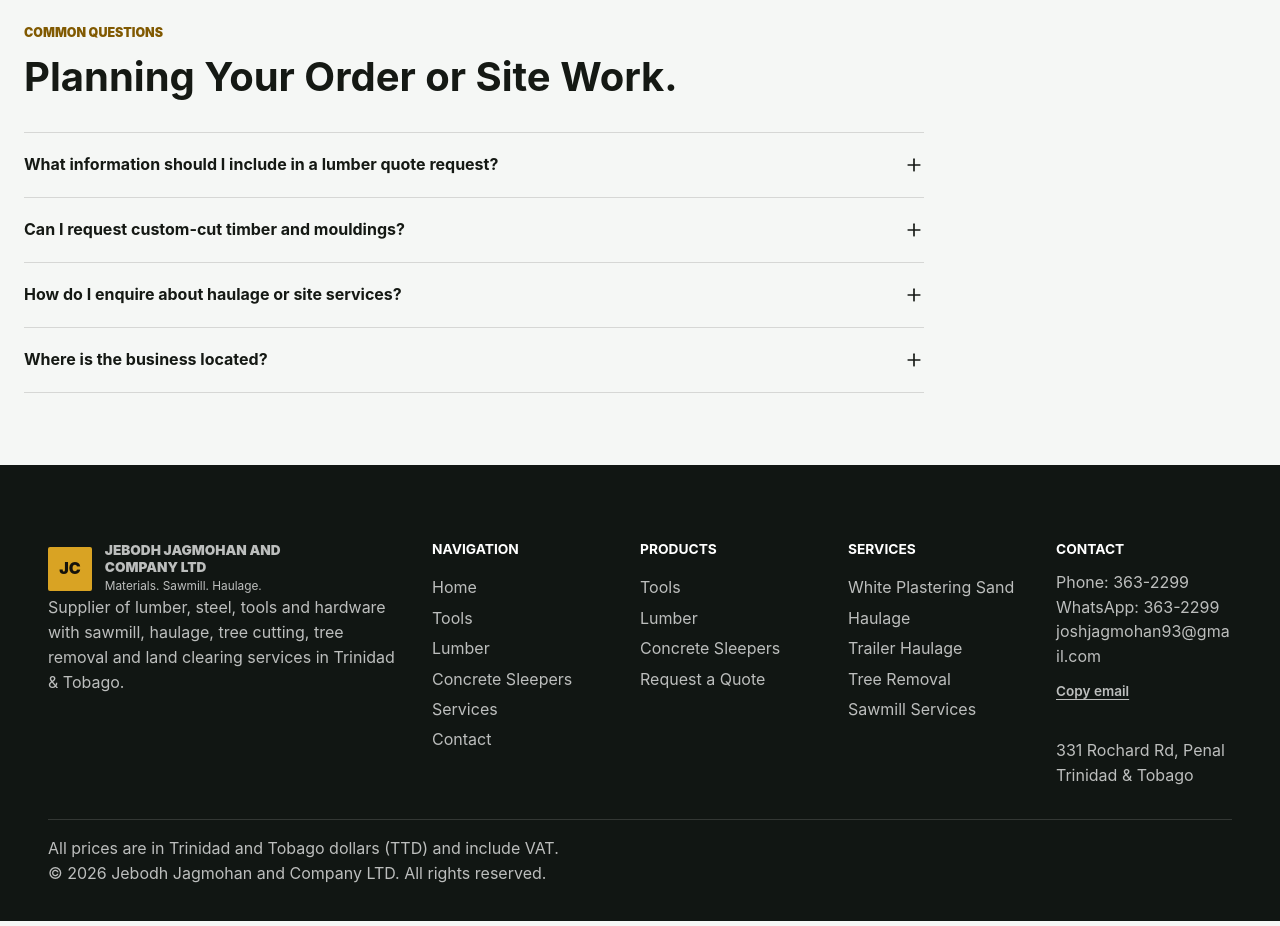
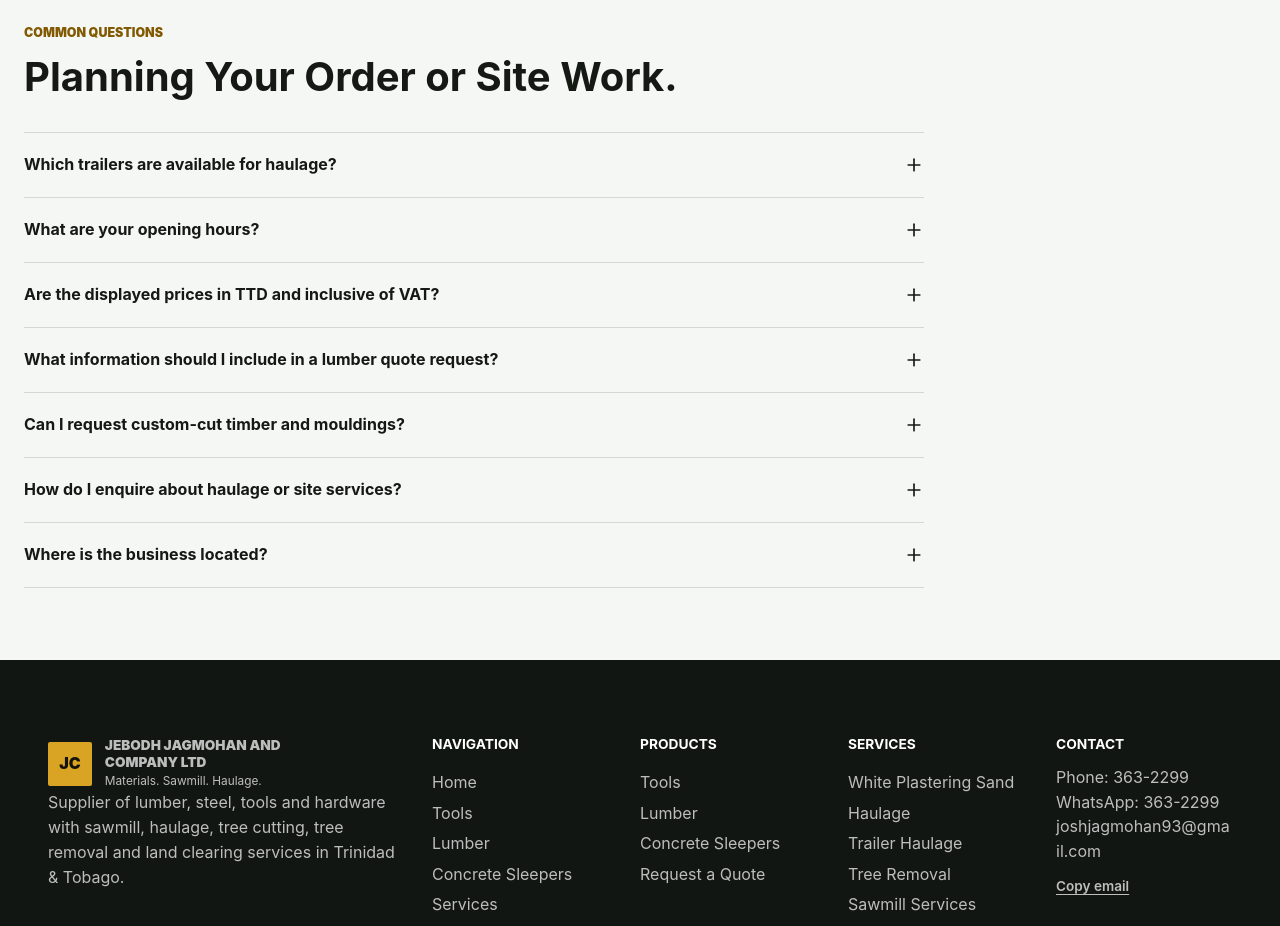
Before and after one commit to JustinSuchit/Sawmill, a Next.js app: page / in a window 1280 px wide. Shown: the part 4660-5586 px from the top of the page. Built offline with nearby package versions, Linux system fonts and the light colour scheme; no server answers; the database is empty.

Commit message:
Improve homepage SEO metadata business schema and FAQs

```diff
--- a/app/layout.tsx
+++ b/app/layout.tsx
@@ -39,10 +39,11 @@
 const structuredData = {
   "@context": "https://schema.org",
   "@type": "LocalBusiness",
+  ...(siteUrl ? { "@id": new URL("/#business", siteUrl).href, image: new URL("/images/og-jagmohan-yard.jpg", siteUrl).href } : {}),
   name: business.name,
   alternateName: business.alternateName,
   description:
-    "Supplier of lumber, steel, tools and hardware with sawmill, haulage, tree cutting, tree removal and land clearing services in Trinidad & Tobago.",
+    "Jagmohan Sawmill in Penal supplies lumber, mouldings, white plastering sand, tools and concrete sleepers, with sawmill, trailer haulage and site services in Trinidad & Tobago.",
   areaServed: "Trinidad and Tobago",
   email: business.email,
   telephone: business.telephone,
@@ -53,10 +54,36 @@
     addressLocality: business.address.locality,
     addressCountry: "TT",
   },
+  openingHoursSpecification: [
+    {
+      "@type": "OpeningHoursSpecification",
+      dayOfWeek: ["Monday", "Tuesday", "Wednesday", "Thursday", "Friday", "Saturday"],
+      opens: "08:00",
+      closes: "16:00",
+    },
+    {
+      "@type": "OpeningHoursSpecification",
+      dayOfWeek: "Sunday",
+      opens: "00:00",
+      closes: "00:00",
+    },
+  ],
   hasOfferCatalog: {
     "@type": "OfferCatalog",
     name: "Materials and Site Services",
     itemListElement: [
+      {
+        "@type": "Offer",
+        itemOffered: { "@type": "Service", name: "White plastering sand supply", ...(siteUrl ? { url: new URL("/services#white-plastering-sand", siteUrl).href } : {}) },
+      },
+      {
+        "@type": "Offer",
+        itemOffered: { "@type": "Service", name: "Trailer haulage: Low Boy, Step Deck and Goose Neck", ...(siteUrl ? { url: new URL("/services#trailer-haulage", siteUrl).href } : {}) },
+      },
+      {
+        "@type": "Offer",
+        itemOffered: { "@type": "Service", name: "Concrete sleeper sale and rental", ...(siteUrl ? { url: new URL("/steel", siteUrl).href } : {}) },
+      },
       {
         "@type": "Offer",
         itemOffered: {
@@ -122,7 +149,7 @@
         <script
           type="application/ld+json"
           dangerouslySetInnerHTML={{
-            __html: JSON.stringify(structuredData),
+            __html: JSON.stringify(structuredData).replace(/</g, "\\u003c"),
           }}
         />
       </head>
--- a/app/page.tsx
+++ b/app/page.tsx
@@ -7,7 +7,7 @@
 import { ExtraCatalog } from "@/components/ExtraCatalog";
 
 export const metadata = {
-  ...pageMetadata("Lumber & Site Services", "Jagmohan Sawmill in Penal supplies lumber, timber mouldings, white plastering sand, tools and concrete sleepers, with sawmill, haulage and site services across Trinidad & Tobago.", "/"),
+  ...pageMetadata("Lumber & Site Services", "Jagmohan Sawmill in Penal supplies lumber, mouldings, sand, tools and concrete sleepers, plus sawmill and haulage services across Trinidad & Tobago.", "/"),
   title: "Jagmohan Sawmill | Lumber & Site Services, Trinidad",
 };
 
--- a/components/HomeFAQ.tsx
+++ b/components/HomeFAQ.tsx
@@ -2,6 +2,24 @@
 import { Plus } from "lucide-react";
 
 const questions = [
+  {
+    question: "Which trailers are available for haulage?",
+    answer: "Trailer haulage is available for businesses across industries, with Low Boy, Step Deck and Goose Neck options. Include your pickup location, destination, load dimensions and approximate weight in your enquiry so the team can discuss the right trailer and confirm availability.",
+    href: "/services#trailer-haulage",
+    link: "View trailer haulage options",
+  },
+  {
+    question: "What are your opening hours?",
+    answer: "The business is open Monday to Saturday from 8:00am to 4:00pm and closed on Sundays. Visit the contact page for the address, map and staff contact details.",
+    href: "/contact#contact",
+    link: "Contact the team",
+  },
+  {
+    question: "Are the displayed prices in TTD and inclusive of VAT?",
+    answer: "Yes. All displayed prices are in Trinidad and Tobago dollars (TTD) and include VAT. Send your required product, sizes and quantities for confirmation of current pricing and availability.",
+    href: "/quote",
+    link: "Request current pricing",
+  },
   {
     question: "What information should I include in a lumber quote request?",
     answer: "Include the wood type, board sizes, quantities and intended use. Add your delivery location if needed, and attach drawings or photos when they help explain the job. Pricing and availability are confirmed when your request is reviewed.",
```
Also changed, not shown: public/llms.txt (added).
